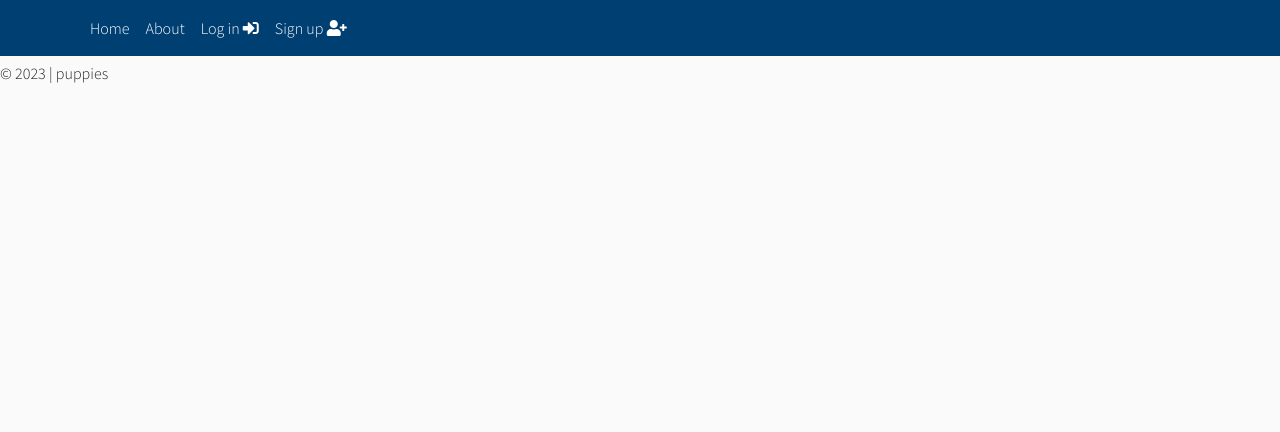
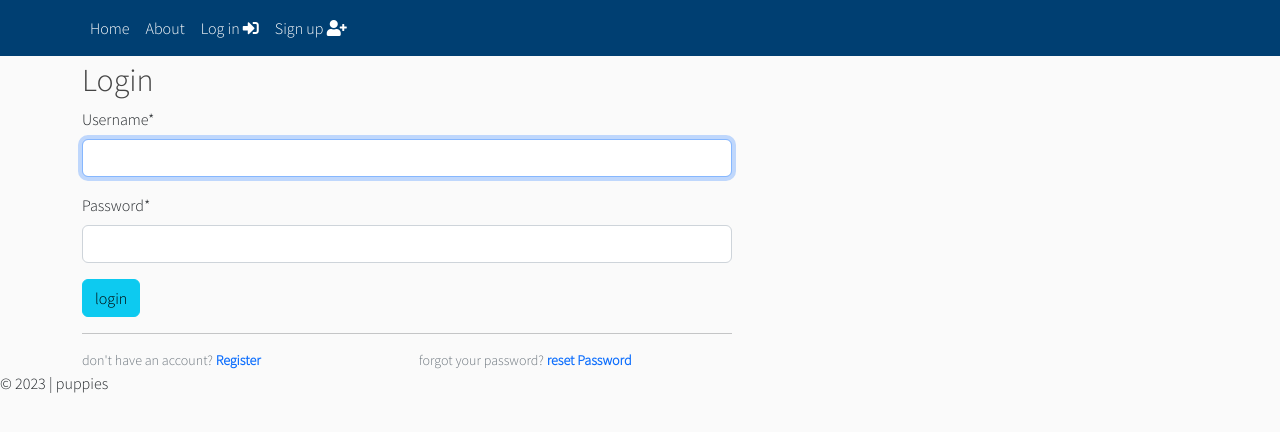
Before and after one commit to johnpauljpc/medblog, a Django app: page /login/ in a window 1280 px wide. Shown: the top 432 px of the page. Run offline with Django 4.2, Linux system fonts and the light colour scheme; data comes from the database, SQL or seed files in the repository; both versions use the stored data as it was after the commit; some libraries are stand-ins or nearby versions.

Commit message:
login/logout authentication

```diff
--- a/core/templates/core/partials/nav.html
+++ b/core/templates/core/partials/nav.html
@@ -16,12 +16,22 @@
                 </div>
                 <!-- Navbar Right Side -->
                 <div class="navbar-nav">
-                    <a class="nav-item nav-link" href="#">
+                    {% if user.is_authenticated %}
+                    <a class="nav-item nav-link" href="{% url 'logout' %}">
+                        Log out <i class="fas fa-sign-out-alt"></i>
+                    </a>
+                    <a class="nav-item nav-link" href="{% url 'register' %}">
+                        profile <i class="fas fa-user"></i>
+                    </a>
+                    {% else %}
+                    <a class="nav-item nav-link" href="{% url 'login' %}">
                         Log in <i class="fas fa-sign-in-alt"></i>
                     </a>
                     <a class="nav-item nav-link" href="{% url 'register' %}">
                         Sign up <i class="fas fa-user-plus"></i>
                     </a>
+                    {% endif %}
+
                 </div>
             </div>
         </div>
--- a/users/forms.py
+++ b/users/forms.py
@@ -16,3 +16,7 @@ class UserRegistrationForm(UserCreationForm):
     #     if commit:
     #         user.save()
     #     return user
+
+
+class loginForm():
+    pass
--- /dev/null
+++ b/users/templates/auth/login.html
@@ -0,0 +1,26 @@
+{% extends "core/base.html" %}
+{% load static %}
+{% load crispy_forms_tags %}
+{% block title %}login {% endblock title%}
+
+
+
+{% block content %}
+<div style="max-width: 650px;">
+    <div><h2>Login</h2></div>
+    <form action="" method="Post">
+        {% csrf_token %}
+        {{form|crispy}}
+
+        <button class="btn btn-info">login</button>
+    </form>
+    <hr>
+    <div class="row">
+        <div class="col text-muted"><small> don't have an account? <a href="{% url 'register' %}" style="text-decoration: none; font-weight: bolder;" >
+        Register</a> </small></div>
+
+        <div class="col text-muted"><small>forgot your password? <a href="{% url 'register' %}" style="text-decoration: none; font-weight: bolder;" >
+            reset <font class=" d-none d-md-inline ">Password</font></a> </small></div>
+    </div>
+</div>
+{% endblock content %}
--- a/users/urls.py
+++ b/users/urls.py
@@ -1,7 +1,15 @@
 from django.urls import path
-from .views import userRegistration
+from .views import userRegistration, loginView, logoutView
+
+from django.contrib.auth import views as auth_view
 
 urlpatterns = [
-    path('register/', userRegistration, name='register')
+    path('register/', userRegistration, name='register'),
+    path('login/', loginView, name="login"),
+    path('logout/', logoutView, name='logout')
+
+    ## Built in login and logout view
+    # path('login/', auth_view.LoginView.as_view(template_name = 'auth/login.html'), name = "login"),
+    # path('logout/', auth_view.LogoutView.as_view(template_name = 'auth/logout.html'), name = "logout"),
 
 ]
--- a/users/views.py
+++ b/users/views.py
@@ -1,8 +1,10 @@
 from django.shortcuts import render, redirect
 
-from django.contrib.auth import login, get_user_model
+from django.contrib.auth import login, authenticate, logout, get_user_model
 from .forms import UserRegistrationForm
 from django.contrib import messages
+from django.contrib.auth.forms import AuthenticationForm
+
 # Create your views here.
 def userRegistration(request):
     if request.user.is_authenticated:
@@ -24,4 +26,36 @@ def userRegistration(request):
     else:
         form = UserRegistrationForm()
 
-    return render(request, 'core/auth/registration.html', {'form':form})
+    return render(request, 'auth/registration.html', {'form':form})
+
+
+def loginView(request):
+    if request.user.is_authenticated:
+        return redirect('/')
+
+    if request.method == 'POST':
+        form = AuthenticationForm( data = request.POST)
+        username = request.POST["username"]
+        password = request.POST["password"]
+        if form.is_valid():
+            user = authenticate(username=username, password=password
+            )
+            if user is not None:
+                login(request, user)
+
+                messages.success(request, f"Hello {user.username}! You have been logged in")
+                return redirect('/')
+
+
+        else:
+            for error in list(form.errors.values()):
+                messages.error(request, error)
+
+    form = AuthenticationForm()
+
+    return render(request, "auth/login.html", {'form': form})
+
+def logoutView(request):
+    logout(request)
+    messages.info(request, "You have been logged out")
+    return render(request, 'auth/logout.html')
--- a/website/settings.py
+++ b/website/settings.py
@@ -148,3 +148,6 @@ MESSAGE_TAGS = {
 CRISPY_ALLOWED_TEMPLATE_PACKS = "bootstrap5"
 
 CRISPY_TEMPLATE_PACK = "bootstrap5"
+
+LOGIN_REDIRECT_URL = '/'
+# LOGOUT_REDIRECT_URL = 'login'
```
Also changed, not shown: users/templates/auth/logout.html (added, +18 -0 lines), db.sqlite3, users/templates/auth/registration.html (renamed from core/templates/core/auth/registration.html).
